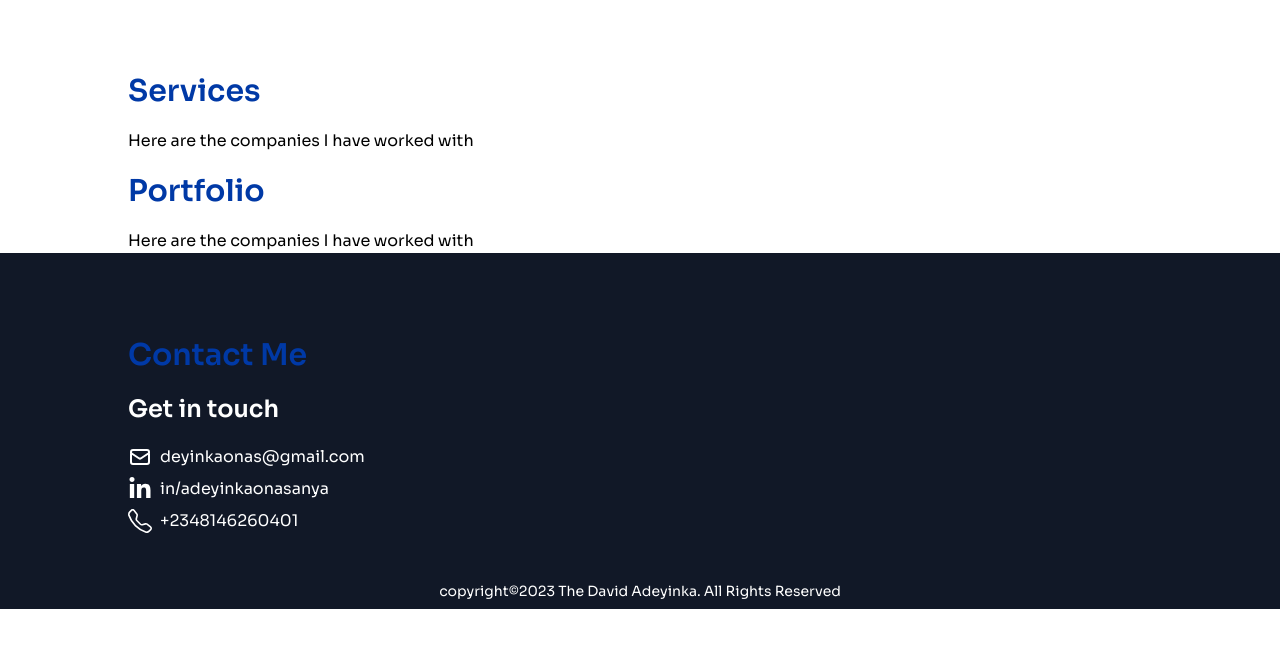
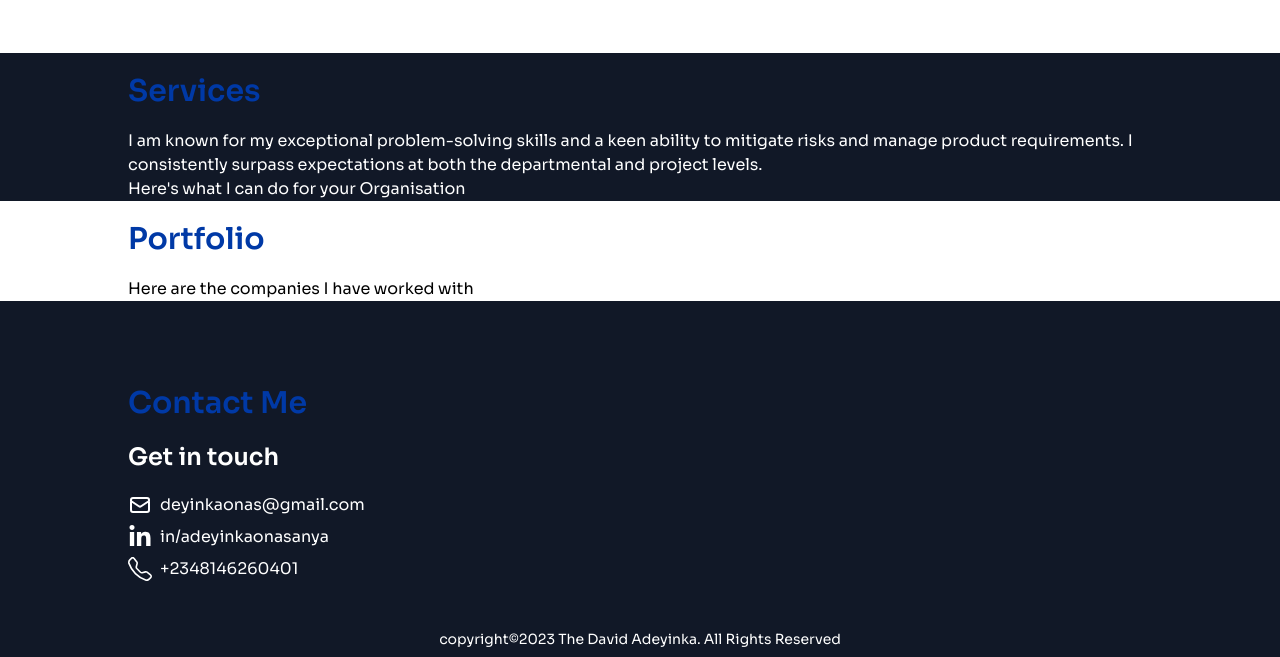
Before and after one commit to davidadediji/portfolio-v1, an Astro site: page / in a window 1280 px wide. Shown: the part 1119-1776 px from the top of the page. Before the commit the page ends 1728 px from the top, so only its background shows below. Built offline with nearby package versions, Linux system fonts and the light colour scheme; Astro itself is replaced by a stand-in of ours.

Commit message:
chore:add services and portfolio section

```diff
--- a/src/components/Footer.astro
+++ b/src/components/Footer.astro
@@ -2,4 +2,4 @@
 const year = new Date()
 const currentYear = year.getFullYear().toString()
 ---
-<footer class="text-sm py-2 text-center bg-gray-900 text-[#fff]"> copyright&copy;2023 The David Adeyinka. All Rights Reserved</footer>
+<footer class="text-sm py-2 text-center bg-gray-900 text-[#fff]"> copyright&copy;{currentYear} The David Adeyinka. All Rights Reserved</footer>
--- a/src/layouts/services.astro
+++ b/src/layouts/services.astro
@@ -1,8 +1,14 @@
+---
 ---
 
----
-
-<section class="max-w-5xl mx-auto" id="services">
-   <h2 class="font-semibold text-3xl text-[#0039a6] py-5">Services</h2>
-   <p>Here are the companies I have worked with</p>
+<section class="bg-gray-900">
+	<section class='max-w-5xl mx-auto text-[#fff]' id='services'>
+		<h2 class='font-semibold text-3xl text-[#0039a6] py-5'>Services</h2>
+		<p>
+			I am known for my exceptional problem-solving skills and a keen ability to
+			mitigate risks and manage product requirements. I consistently surpass
+			expectations at both the departmental and project levels.
+		</p>
+		<p>Here's what I can do for your Organisation</p>
+	</section>
 </section>
```
